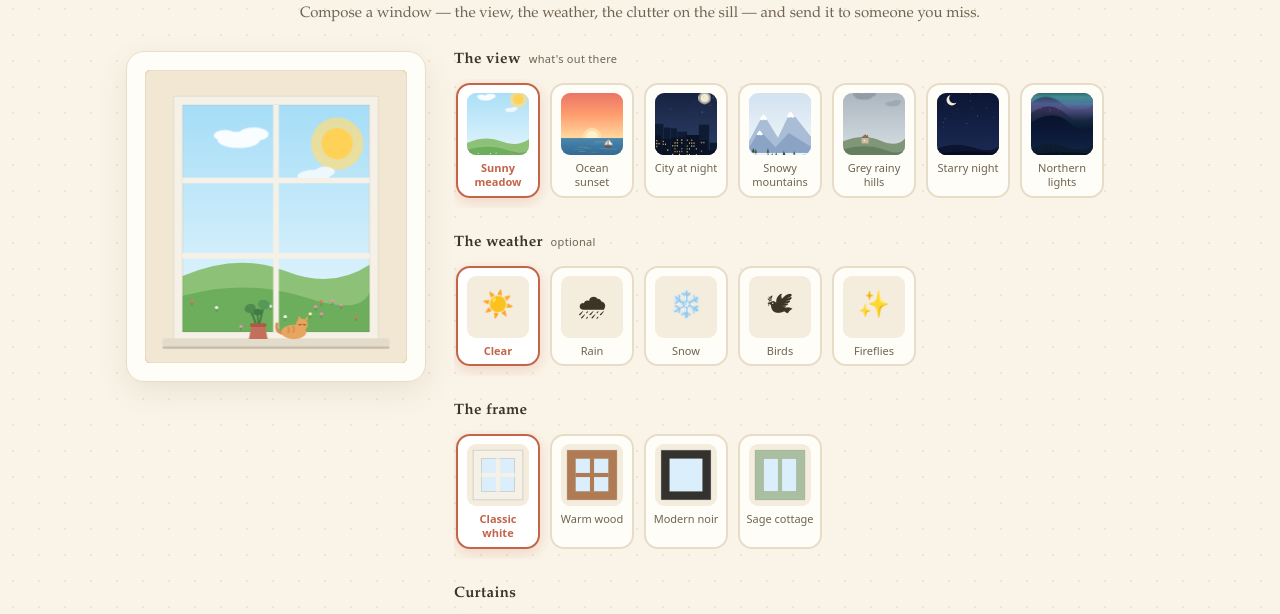
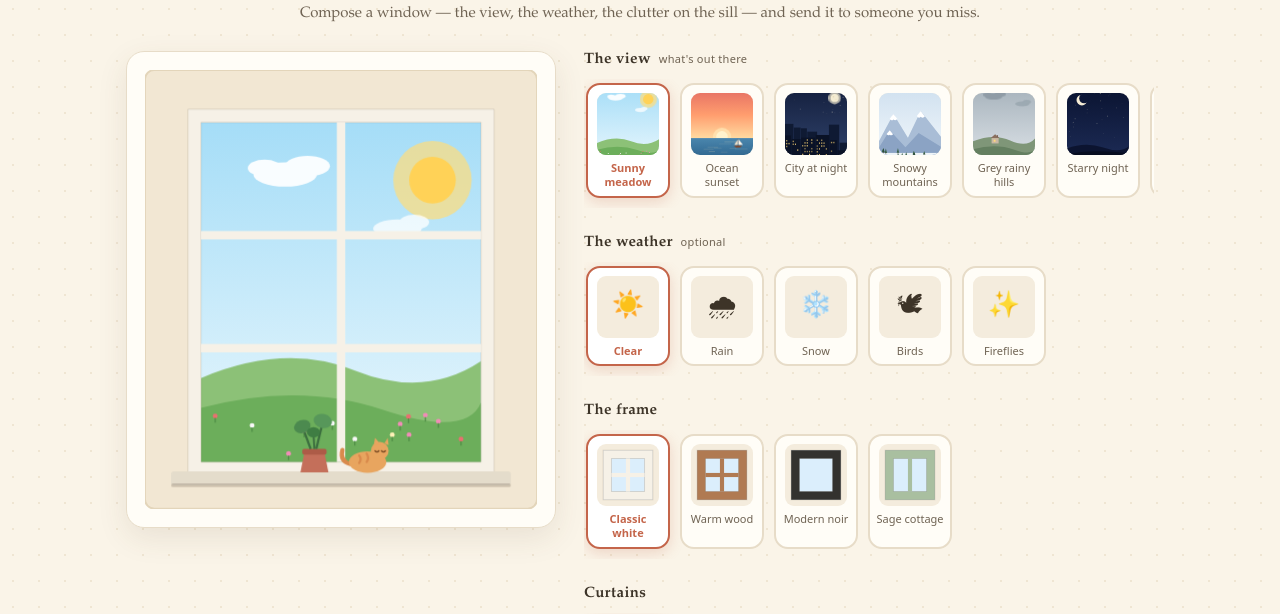
Before and after one commit to vidhi1203/window-scene, a plain HTML site: page index.html in a window 1280 px wide. Shown: the part 108-722 px from the top of the page. Drawn offline with Linux system fonts and the light colour scheme.

Commit message:
fix real cause of horizontal overflow: grid/flex items default to min-width:auto
CSS Grid and Flexbox items refuse to shrink below their content's natural width
unless min-width:0 is set explicitly. The option trays' un-wrapped swatch rows
were forcing .panel and .studio wider than the viewport, which is what the
overflow-x:hidden + maximum-scale=1.0 fix from the last commit was masking
(clipping instead of fixing) — explaining why content became invisible instead
of reachable-by-zooming. Setting min-width:0 on .studio, .previewWrap, .panel,
and section.opt lets each tray's own overflow-x:auto contain its content
locally, as originally intended.

Co-Authored-By: Claude Fable 5 <noreply@anthropic.com>

```diff
--- a/index.html
+++ b/index.html
@@ -50,7 +50,7 @@
   main{ max-width:1060px; width:100%; margin:0 auto; padding:18px 16px 80px; }
 
   /* ---------- editor layout ---------- */
-  .studio{ display:grid; grid-template-columns:minmax(300px,430px) 1fr; gap:28px; align-items:start; }
+  .studio{ display:grid; grid-template-columns:minmax(300px,430px) 1fr; gap:28px; align-items:start; min-width:0; }
   @media (max-width:860px){ .studio{ grid-template-columns:1fr; } .previewWrap{position:static !important} }
   @media (max-width:640px){
     header{ padding:20px 16px 6px; }
@@ -61,14 +61,15 @@
     .viewerStage .windowCard{ max-width:280px; }
     .panel{ gap:20px; }
   }
-  .previewWrap{ position:sticky; top:16px; }
+  .previewWrap{ position:sticky; top:16px; min-width:0; }
   .windowCard{
     background:var(--card); border:1px solid var(--line); border-radius:18px;
     padding:18px; box-shadow:0 10px 30px rgba(90,70,40,.10);
   }
   .windowCard svg{ width:100%; max-width:100%; height:auto; display:block; }
 
-  .panel{ display:flex; flex-direction:column; gap:26px; }
+  .panel{ display:flex; flex-direction:column; gap:26px; min-width:0; }
+  section.opt{ min-width:0; }
   section.opt h2{
     font-size:15px; font-weight:600; letter-spacing:.02em; margin-bottom:10px;
     display:flex; align-items:baseline; gap:8px;
```
